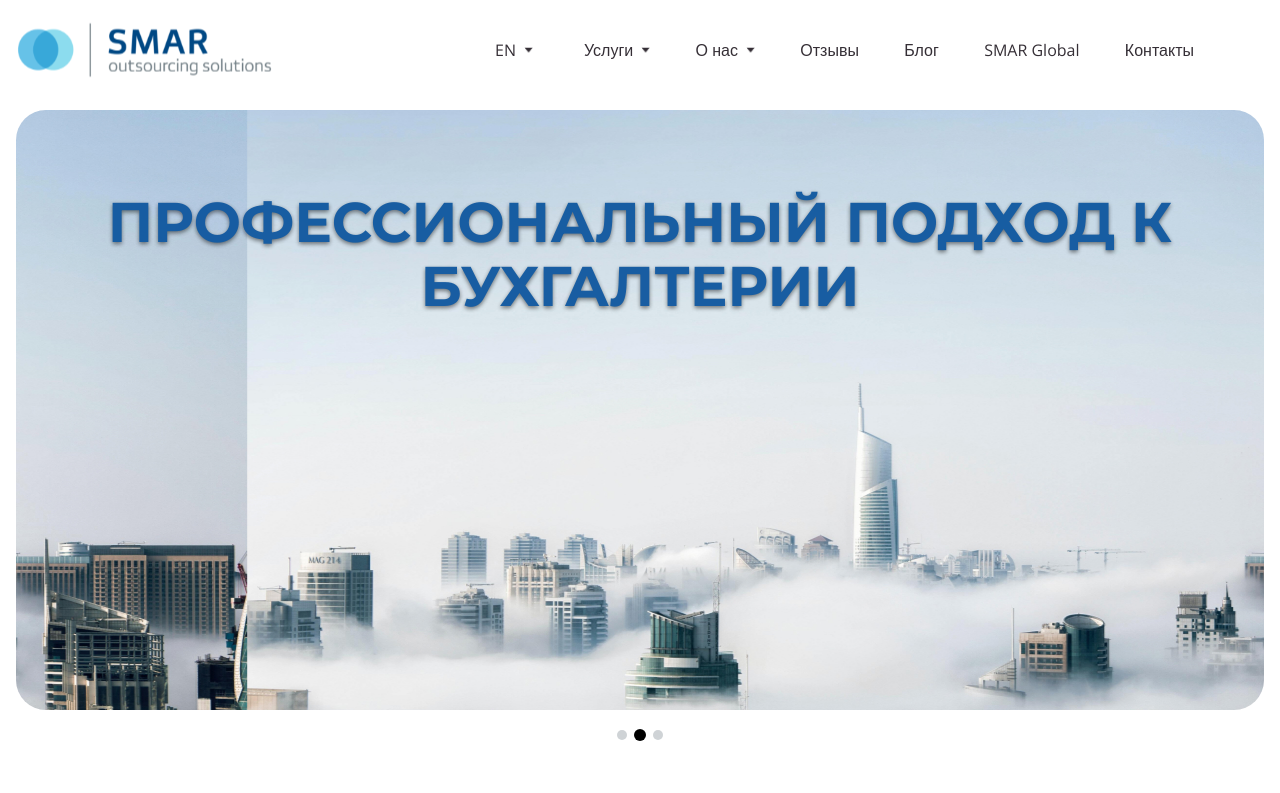
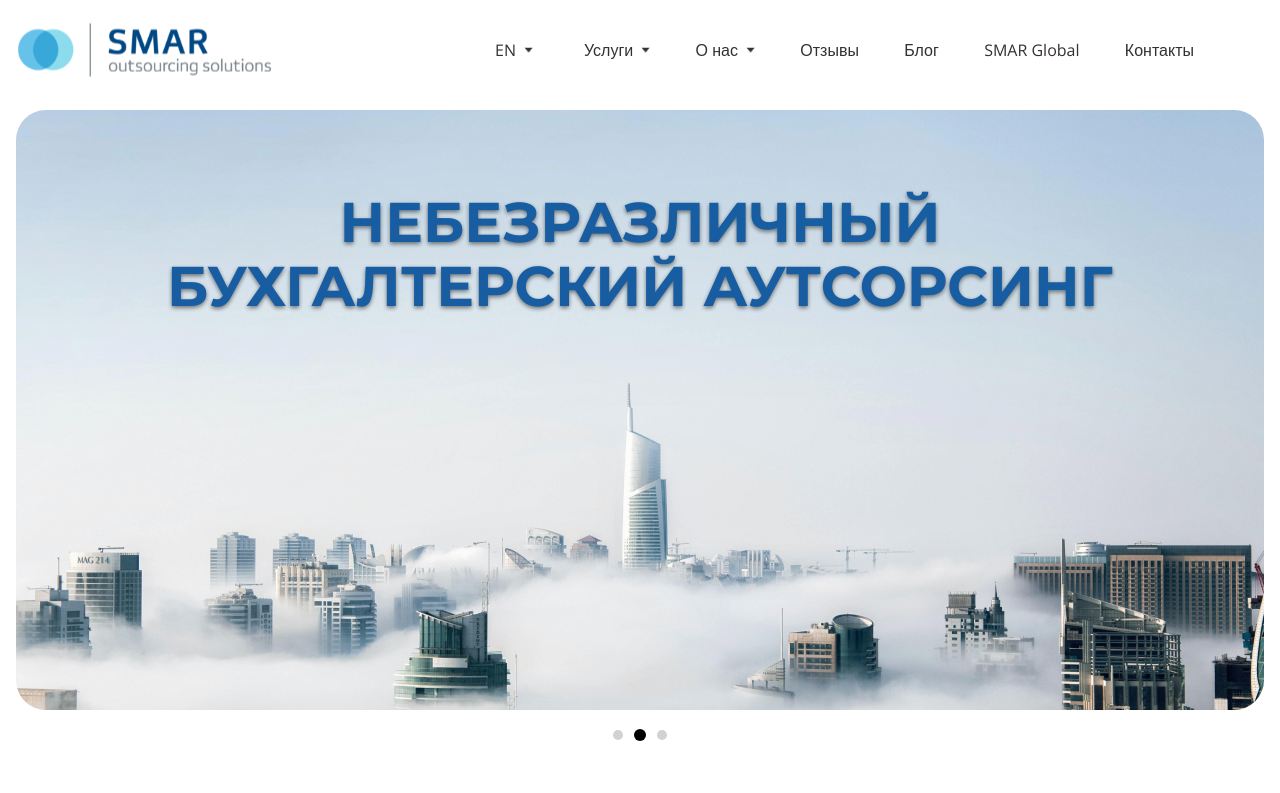
Before and after one commit to VictorREDrudko/accounting, a React (Vite) app in the folder accounting/: page / in a window 1280 px wide. Shown: the top 793 px of the page. Built offline with nearby package versions, Linux system fonts and the light colour scheme.

Commit message:
Change slider

```diff
--- a/accounting/src/components/banner/Banner.module.scss
+++ b/accounting/src/components/banner/Banner.module.scss
@@ -27,7 +27,7 @@
   display: flex;
   width: 100%;
   height: 100%;
-  transition: transform 2s cubic-bezier(0.25, 0.46, 0.45, 0.94);
+  transition: transform 0.8s cubic-bezier(0.25, 0.46, 0.45, 0.94);
   will-change: transform;
 }
 
@@ -35,6 +35,7 @@
   width: 100%;
   height: 100%;
   flex-shrink: 0;
+  position: relative;
 }
 
 .title {
@@ -81,11 +82,25 @@
 }
 
 .pagination {
-  width: 46px;
   display: flex;
-  justify-content: space-between;
+  justify-content: center;
+  align-items: center;
+  gap: 12px;
   margin-top: 20px;
   z-index: 3;
+  flex-wrap: wrap;
+  max-width: 90%;
+  padding: 0 20px;
+
+  @media (max-width: 768px) {
+    gap: 10px;
+    max-width: 95%;
+  }
+
+  @media (max-width: 480px) {
+    gap: 8px;
+    max-width: 100%;
+  }
 }
 
 .dots {
@@ -95,6 +110,7 @@
   cursor: pointer;
   transition: all 0.3s ease;
   background-color: var(--color-gray-extra-ligth);
+  flex-shrink: 0;
 
   &:hover {
     background-color: var(--color-black);
@@ -105,4 +121,9 @@
     background-color: var(--color-black);
     transform: scale(1.2);
   }
+
+  @media (max-width: 480px) {
+    width: 8px;
+    height: 8px;
+  }
 }
--- a/accounting/src/components/banner/Banner.tsx
+++ b/accounting/src/components/banner/Banner.tsx
@@ -2,29 +2,33 @@ import React, { useCallback, useEffect, useRef,useState } from 'react';
 
 import { MainTitle } from '../main-title/MainTitle';
 import styles from './Banner.module.scss';
-import { SLIDES } from './Constants';
+import { SLIDES, type SlideType } from './Constants';
 
 
 export const Banner: React.FC = () => {
   const [currentSlide, setCurrentSlide] = useState(0);
   const [isAutoPlay, setIsAutoPlay] = useState(true);
+  const [isTransitioning, setIsTransitioning] = useState(false);
   const autoPlayRef = useRef<number | null>(null);
 
   const goToSlide = useCallback((index: number) => {
-    if (index === currentSlide) return;
+    if (index === currentSlide || isTransitioning) return;
+
+    setIsTransitioning(true);
     setCurrentSlide(index);
-  }, [currentSlide]);
+
+    // Сбрасываем состояние transitioning после анимации
+    setTimeout(() => {
+      setIsTransitioning(false);
+    }, 500);
+  }, [currentSlide, isTransitioning]);
 
   const nextSlide = useCallback(() => {
+    if (isTransitioning) return;
     setCurrentSlide((prev) => (prev + 1) % SLIDES.length);
-  }, []);
+  }, [isTransitioning]);
 
-  useEffect(() => {
-    if (!isAutoPlay) {
-      return;
-    }
-
-    const startAutoPlay = () => {
+  const startAutoPlay = useCallback(() => {
     if (autoPlayRef.current !== null) {
       window.clearTimeout(autoPlayRef.current);
     }
@@ -32,8 +36,12 @@ export const Banner: React.FC = () => {
     autoPlayRef.current = window.setTimeout(() => {
       nextSlide();
     }, 5000);
-    };
+  }, [nextSlide]);
 
+  useEffect(() => {
+    if (!isAutoPlay) {
+      return;
+    }
     startAutoPlay();
 
     return () => {
@@ -41,14 +49,14 @@ export const Banner: React.FC = () => {
         window.clearTimeout(autoPlayRef.current);
       }
     };
-  }, [isAutoPlay, nextSlide, currentSlide]);
+  }, [isAutoPlay, startAutoPlay, currentSlide]);
 
-  const handleMouseEnter = () => {
+  const handleMouseEnter = useCallback(() => {
     setIsAutoPlay(false);
     if (autoPlayRef.current !== null) {
       window.clearTimeout(autoPlayRef.current);
     }
-  };
+  }, []);
 
   const handleMouseLeave = () => {
     setIsAutoPlay(true);
@@ -61,6 +69,30 @@ export const Banner: React.FC = () => {
       }
     };
   }, []);
+
+  const renderSlideContent = useCallback((slide: SlideType, index: number) => {
+    if (slide.type === 'image') {
+      return (
+        <img
+          className={styles.image}
+          src={slide.content as string}
+          alt={`Слайд ${index + 1}: ${slide.title}`}
+        />
+      );
+    } else {
+      const SlideComponent = slide.content as React.ComponentType;
+      // этот key мне нужен для перерендера слайда, чтобы началась анимация заново
+      return <SlideComponent key={`${slide.id}-${currentSlide}`} />;
+    }
+  }, [currentSlide]);
+
+  const getCurrentTitle = useCallback((): string => {
+    const currentSlideData = SLIDES[currentSlide];
+    return currentSlideData.type === 'image'
+      && currentSlideData.title
+      ? currentSlideData.title
+      : '';
+  }, [currentSlide]);
 
   return (
     <section className={styles.banner}>
@@ -78,20 +110,19 @@ export const Banner: React.FC = () => {
           >
             {SLIDES.map((slide, index) => (
               <div key={slide.id} className={styles.slide}>
-                <img
-                  className={styles.image}
-                  src={slide.image}
-                  alt={`Слайд ${index + 1}: ${slide.title}`}
-                />
+                {renderSlideContent(slide, index)}
               </div>
             ))}
           </div>
         </div>
+        {/* Показываем MainTitle только для image слайдов */}
+        {SLIDES[currentSlide].type === 'image' && getCurrentTitle() && (
           <MainTitle
             key={currentSlide}
-          title={SLIDES[currentSlide].title}
+            title={getCurrentTitle()}
             className={styles.title}
           />
+        )}
       </div>
       <div className={styles.pagination}>
         {SLIDES.map((_, index) => (
--- a/accounting/src/components/banner/Constants.ts
+++ b/accounting/src/components/banner/Constants.ts
@@ -1,7 +1,29 @@
 import rectangle from '../../assets/Rectangle.jpg';
+import { SlideCertificate } from './slide-certificate/SlideCertificate';
 
-export const SLIDES = [
-  { id: 1, image: rectangle, title: 'Небезразличный бухгалтерский аутсорсинг' },
-  { id: 2, image: rectangle, title: 'Профессиональный подход к бухгалтерии' },
-  { id: 3, image: rectangle, title: 'Надежное партнерство для вашего бизнеса' },
+export type SlideType = {
+  id: number;
+  type: 'image' | 'component';
+  content: string | React.ComponentType;
+  title?: string;
+};
+
+export const SLIDES: SlideType[] = [
+  {
+    id: 1,
+    type: 'component',
+    content: SlideCertificate,
+  },
+  {
+    id: 2,
+    type: 'image',
+    content: rectangle,
+    title: 'Небезразличный бухгалтерский аутсорсинг',
+  },
+  {
+    id: 3,
+    type: 'image',
+    content: rectangle,
+    title: 'Профессиональный подход к бухгалтерии',
+  },
 ];
--- /dev/null
+++ b/accounting/src/components/banner/slide-certificate/Constants.ts
@@ -0,0 +1,9 @@
+const MAIN_TITLE = 'SMAR LEGAL';
+const SECOND_TITLE = '«Профессиональные кадровые услуги №1»';
+const EXTRA_TEXT = 'по результатам народной премии «Номер один» 2024';
+
+export const Constants = {
+  MAIN_TITLE,
+  SECOND_TITLE,
+  EXTRA_TEXT,
+};
--- /dev/null
+++ b/accounting/src/components/banner/slide-certificate/SlideCertificate.module.scss
@@ -0,0 +1,69 @@
+.container {
+  width: 100%;
+  height: 100%;
+  background-image: url("../../../assets/Slider-smart-legal.png");
+  background-size: cover;
+  background-position: center;
+  background-repeat: no-repeat;
+  display: flex;
+  flex-direction: column;
+  align-items: flex-start;
+  justify-content: center;
+  gap: 45px;
+  padding: 0 0 0 150px;
+  box-sizing: border-box;
+
+  @media (max-width: 768px) {
+    padding: 0 0 0 50px;
+    gap: 30px;
+  }
+
+  @media (max-width: 480px) {
+    padding: 0 20px;
+    align-items: center;
+    text-align: center;
+    gap: 20px;
+  }
+}
+
+.title {
+  opacity: 0;
+  animation: slideInFromLeft 1s ease-out 0.6s forwards;
+}
+
+.secondTitle {
+  color: var(--text-color) !important;
+  font-size: 2.4rem !important;
+  max-width: 500px;
+  text-align: left;
+  opacity: 0;
+  animation: slideInFromLeft 1s ease-out 0.8s both;
+
+  @media (max-width: 480px) {
+    text-align: center;
+    font-size: 2rem !important;
+  }
+}
+
+.text {
+  color: var(--text-color) !important;
+  font-size: 1.8rem !important;
+  max-width: 500px;
+  opacity: 0;
+  animation: slideInFromLeft 1s ease-out 1s both;
+
+  @media (max-width: 480px) {
+    font-size: 1.6rem !important;
+  }
+}
+
+@keyframes slideInFromLeft {
+  from {
+    opacity: 0;
+    transform: translateX(-50px);
+  }
+  to {
+    opacity: 1;
+    transform: translateX(0);
+  }
+}
--- /dev/null
+++ b/accounting/src/components/banner/slide-certificate/SlideCertificate.tsx
@@ -0,0 +1,28 @@
+import React from 'react';
+
+import { MainTitle } from '../../main-title/MainTitle';
+import { SecondTitle } from '../../second-title/SecondTitle';
+import { Text } from '../../text/Text';
+import { Constants } from './Constants';
+import styles from './SlideCertificate.module.scss';
+
+
+export const SlideCertificate: React.FC = () => {
+
+  return (
+    <div className={styles.container}>
+      <MainTitle
+        title={Constants.MAIN_TITLE}
+        className={styles.title}
+      />
+      <SecondTitle
+        title={Constants.SECOND_TITLE}
+        className={styles.secondTitle}
+      />
+      <Text
+        text={Constants.EXTRA_TEXT}
+        className={styles.text}
+      />
+    </div>
+  );
+};
--- a/accounting/src/index.css
+++ b/accounting/src/index.css
@@ -1,6 +1,10 @@
 * {
   margin: 0;
   padding: 0;
+}
+
+#root {
+  width: 100%;
 }
 
 :root {
```
Also changed, not shown: accounting/src/assets/Slider-smart-legal.png (added). Lines whose indentation alone changed are shown as unchanged.
